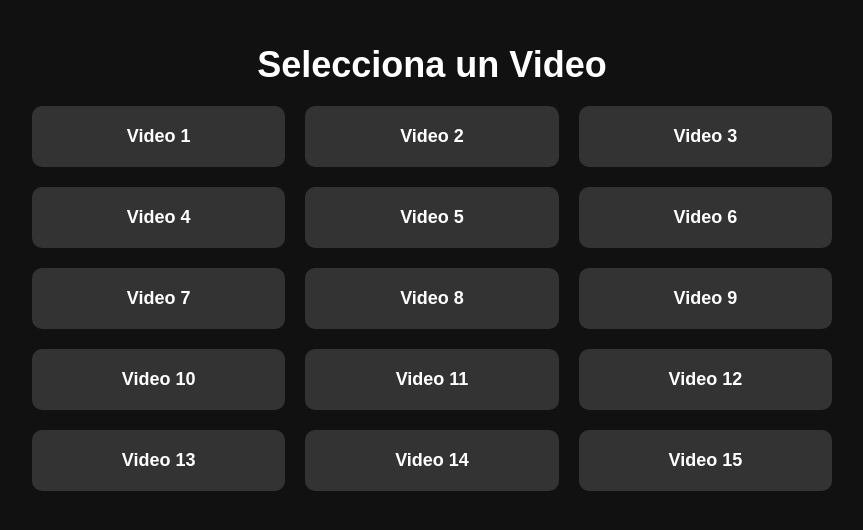
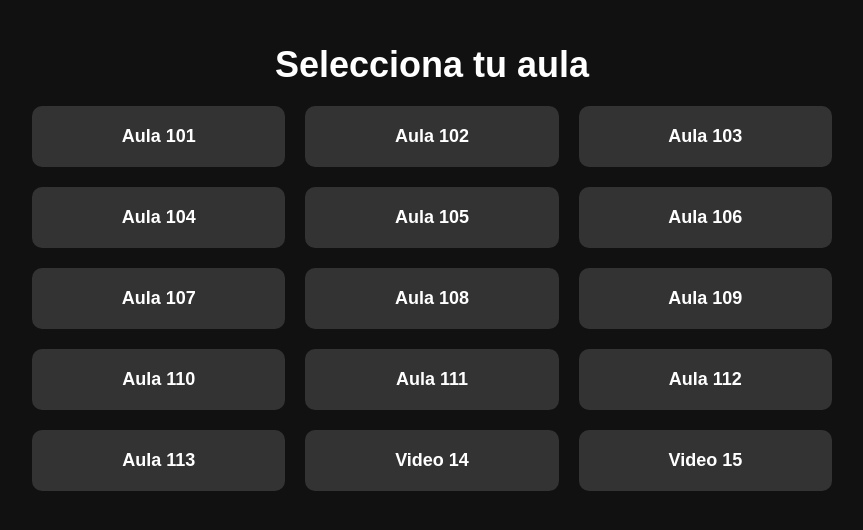
Before and after one commit to manuellaurino/aulas, a plain HTML site: page index.html in a window 1280 px wide. Shown: the whole page, without its empty margins (208-1071 px from the left). Drawn offline with Linux system fonts and the light colour scheme.

Commit message:
Update index.html

```diff
--- a/index.html
+++ b/index.html
@@ -8,21 +8,21 @@
 </head>
 <body>
   <div class="container">
-    <h1>Selecciona un Video</h1>
+    <h1>Selecciona tu aula</h1>
     <div class="botonera">
-      <button onclick="reproducirVideo('video1')">Video 1</button>
-      <button onclick="reproducirVideo('video2')">Video 2</button>
-      <button onclick="reproducirVideo('video3')">Video 3</button>
-      <button onclick="reproducirVideo('video4')">Video 4</button>
-      <button onclick="reproducirVideo('video5')">Video 5</button>
-      <button onclick="reproducirVideo('video6')">Video 6</button>
-      <button onclick="reproducirVideo('video7')">Video 7</button>
-      <button onclick="reproducirVideo('video8')">Video 8</button>
-      <button onclick="reproducirVideo('video9')">Video 9</button>
-      <button onclick="reproducirVideo('video10')">Video 10</button>
-      <button onclick="reproducirVideo('video11')">Video 11</button>
-      <button onclick="reproducirVideo('video12')">Video 12</button>
-      <button onclick="reproducirVideo('video13')">Video 13</button>
+      <button onclick="reproducirVideo('video1')">Aula 101</button>
+      <button onclick="reproducirVideo('video2')">Aula 102</button>
+      <button onclick="reproducirVideo('video3')">Aula 103</button>
+      <button onclick="reproducirVideo('video4')">Aula 104</button>
+      <button onclick="reproducirVideo('video5')">Aula 105</button>
+      <button onclick="reproducirVideo('video6')">Aula 106</button>
+      <button onclick="reproducirVideo('video7')">Aula 107</button>
+      <button onclick="reproducirVideo('video8')">Aula 108</button>
+      <button onclick="reproducirVideo('video9')">Aula 109</button>
+      <button onclick="reproducirVideo('video10')">Aula 110</button>
+      <button onclick="reproducirVideo('video11')">Aula 111</button>
+      <button onclick="reproducirVideo('video12')">Aula 112</button>
+      <button onclick="reproducirVideo('video13')">Aula 113</button>
       <button onclick="reproducirVideo('video14')">Video 14</button>
       <button onclick="reproducirVideo('video15')">Video 15</button>
     </div>
```
